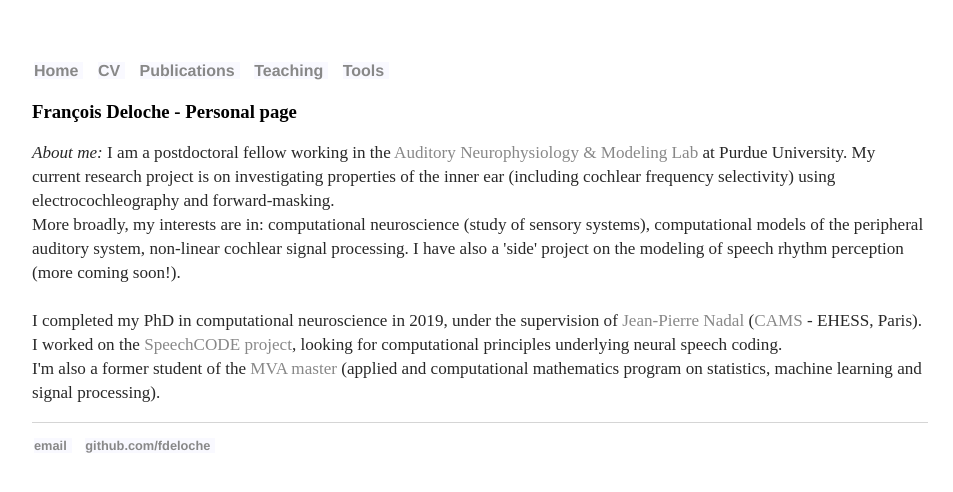
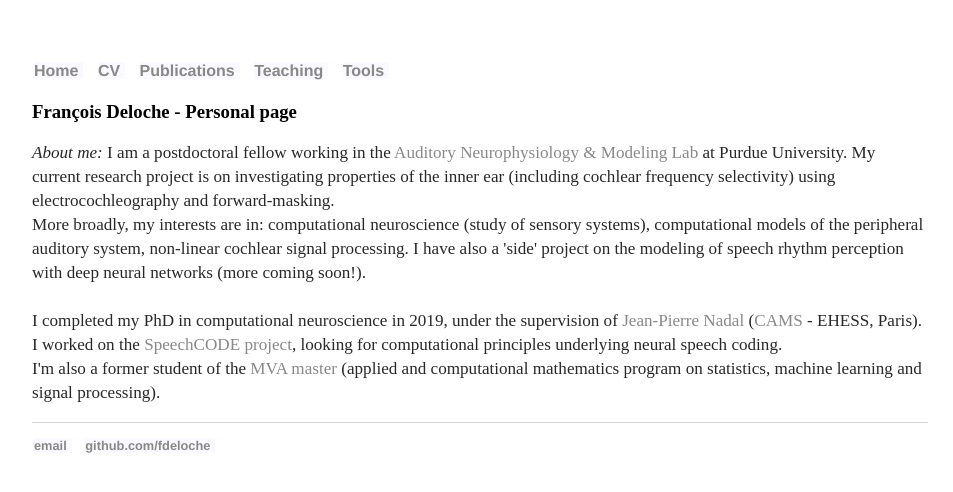
Before and after one commit to fdeloche/fdeloche.github.io, a Jekyll site: the page built from index.html, in a window 1280 px wide. Shown: the top 492 px of the page, without its empty margins (160-1113 px from the left). Built offline with Jekyll 4.4.1, drawn with Linux system fonts in a browser that asks for light colours.

Commit message:
m mention DNNs

```diff
--- a/Publications.html
+++ b/Publications.html
@@ -16,7 +16,7 @@ title: François Deloche - CV
 </p>
 
 <p>
-Thesis (pdf): <i>Short-time scale efficient coding of speech</i>  (<a href='http://www.theses.fr/2019EHES0142'>info on <i>theses.fr</i></a>) (<a href='/files/thesis.pdf'>pdf</a>).
+Thesis: <i>Short-time scale efficient coding of speech</i>  (<a href='http://www.theses.fr/2019EHES0142'>info on <i>theses.fr</i></a>) (<a href='/files/thesis.pdf'>pdf</a>).
 </p>
 
 <h2>Others</h2>
--- a/index.html
+++ b/index.html
@@ -7,7 +7,7 @@ title: François Deloche - Personal page
 <!--<p style="float:right; margin-left:10px"><img src="/Images/photo.jpg"></p>-->
 <h3>François Deloche - Personal page</h3>
 <p><i>About me:</i> I am a postdoctoral fellow working in the <a href="https://engineering.purdue.edu/auditory/">Auditory Neurophysiology & Modeling Lab</a> at Purdue University. My current research project is on investigating properties of the inner ear (including cochlear frequency selectivity) using electrocochleography and forward-masking. </br>More broadly, my interests are in: computational neuroscience (study of sensory systems), computational models of
-the peripheral auditory system, non-linear cochlear signal processing. I have also a 'side' project on the modeling of speech rhythm perception (more coming soon!).
+the peripheral auditory system, non-linear cochlear signal processing. I have also a 'side' project on the modeling of speech rhythm perception with deep neural networks (more coming soon!).
 
 <br><br>
 I completed my PhD in computational neuroscience in 2019, under the supervision of <a href="http://www.lps.ens.fr/~nadal/">Jean-Pierre Nadal</a> (<a href="http://cams.ehess.fr/">CAMS</a> - EHESS, Paris).<br> I worked on the <a href="http://sites.google.com/site/juditgervain/speechcode">SpeechCODE project</a>, looking for computational principles underlying neural speech coding.<br>
```
